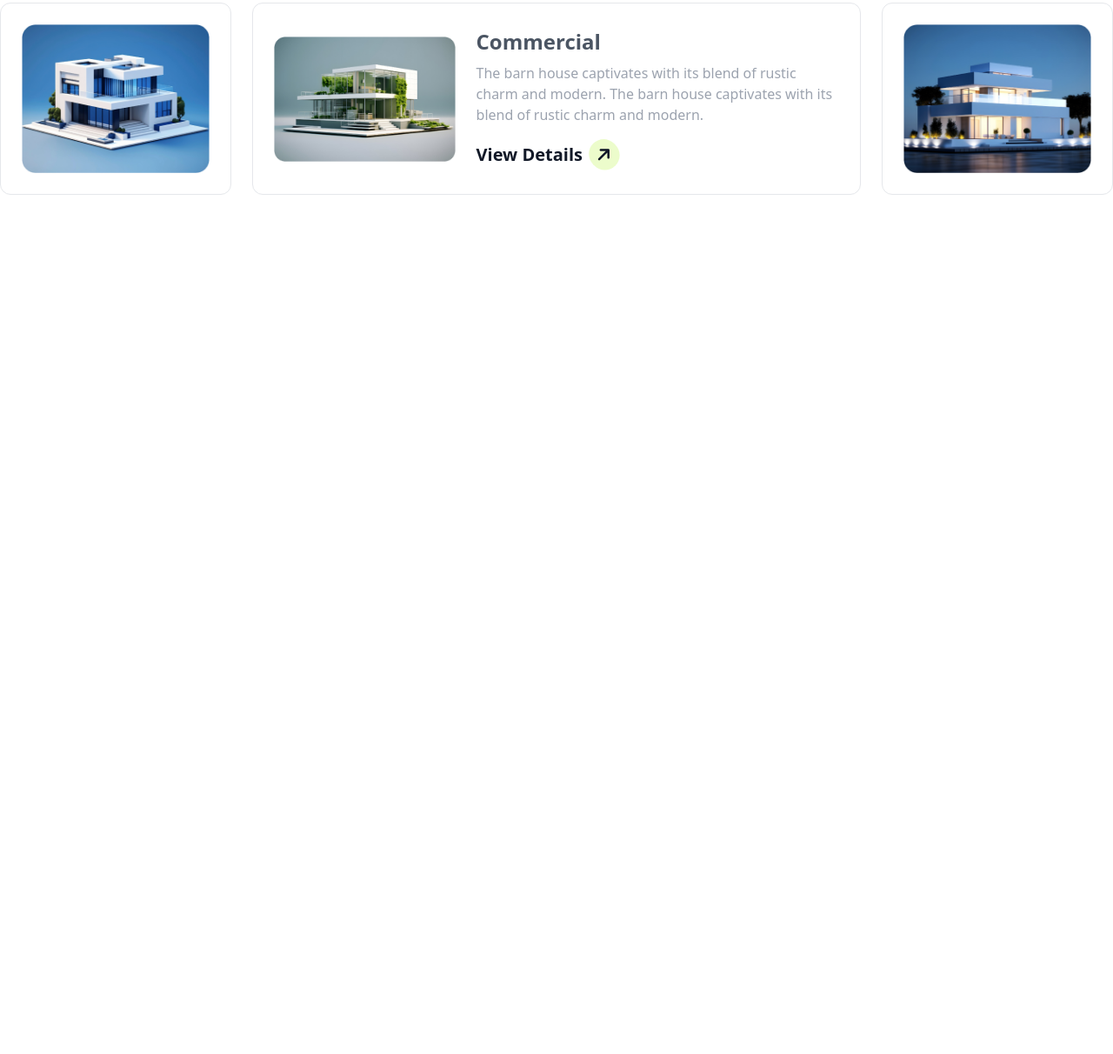
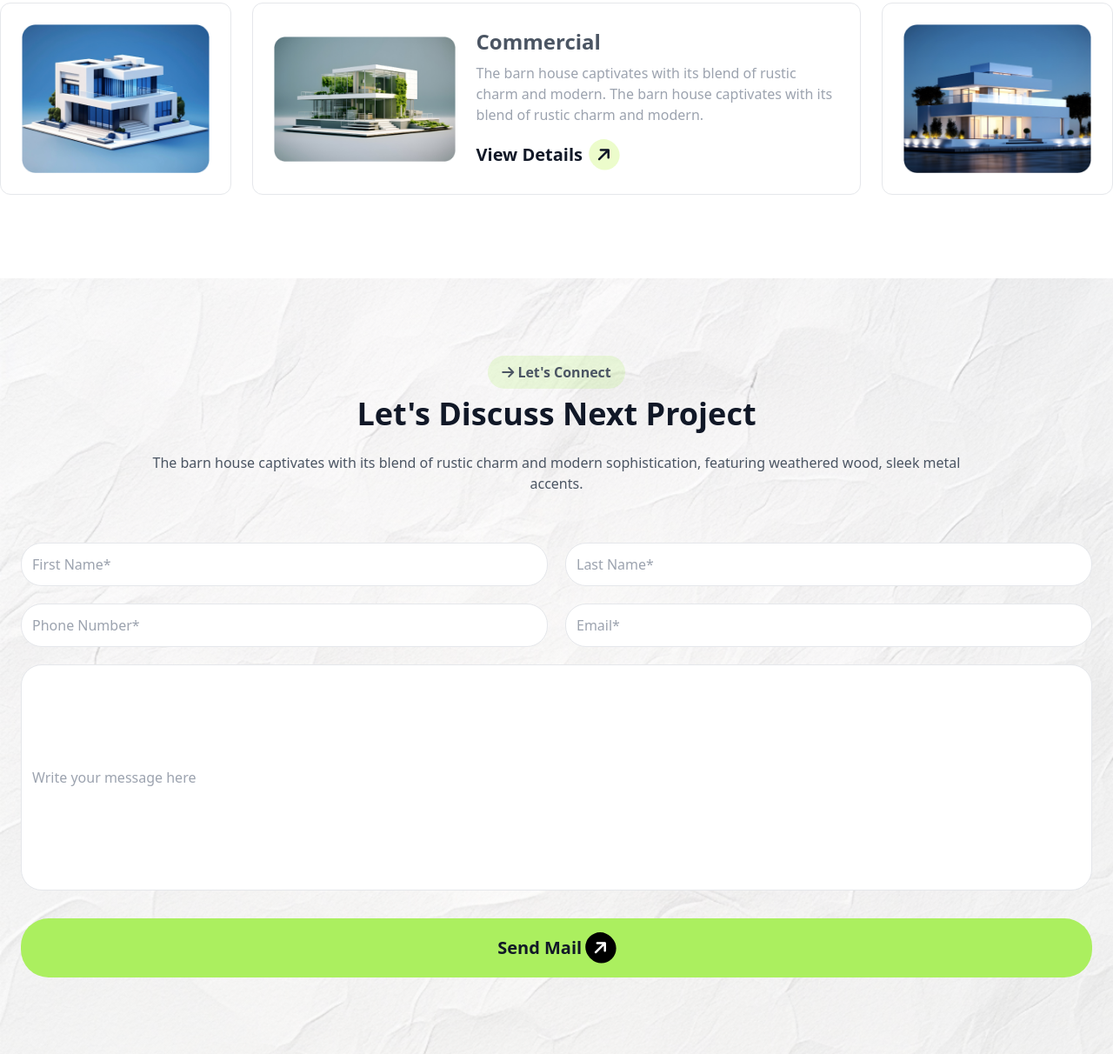
Before and after one commit to Raisul03/Assignment-3, a plain HTML site: page index.html in a window 1280 px wide. Shown: the part 2762-3974 px from the top of the page at 87% size. Before the commit the page ends 3082 px from the top, so only its background shows below. Drawn offline with nearby package versions, Linux system fonts and the light colour scheme.

Commit message:
Let's Connect section done

```diff
--- a/index.html
+++ b/index.html
@@ -175,7 +175,8 @@
         <section class="container mx-auto mb-24">
             <!-- Header section -->
             <div class="mt-24 text-center">
-                <span class="font-bold text-base text-gray-600 bg-lime-100 rounded-[32px] px-4 py-2 inline-flex items-center">
+                <span
+                    class="font-bold text-base text-gray-600 bg-lime-100 rounded-[32px] px-4 py-2 inline-flex items-center">
                     <i class="fa-solid fa-arrow-right mr-2"></i> Explore our Latest works
                 </span>
                 <h2 class="font-bold text-4xl text-gray-900 mt-4 mb-6">Our Latest Portfolio</h2>
@@ -188,12 +189,14 @@
             <!-- Grid section -->
             <div class="grid grid-cols-1 lg:grid-cols-9 gap-6">
                 <!-- First Large Card -->
-                <div class="lg:col-span-6 flex flex-col text-center lg:flex-row border rounded-xl p-6 items-center justify-center space-y-6 lg:space-x-6 lg:space-y-0">
+                <div
+                    class="lg:col-span-6 flex flex-col text-center lg:flex-row border rounded-xl p-6 items-center justify-center space-y-6 lg:space-x-6 lg:space-y-0">
                     <div class="lg:w-1/3 mb-4 lg:mb-0"><img src="assets/img1.png" alt=""></div>
                     <div class="lg:w-2/3 text-left">
                         <h2 class="font-extrabold text-2xl text-gray-600">Commercial</h2>
                         <p class="font-medium text-base text-gray-400 mt-2 mb-4">
-                            The barn house captivates with its blend of rustic charm and modern. The barn house captivates with its blend of rustic charm and modern.
+                            The barn house captivates with its blend of rustic charm and modern. The barn house
+                            captivates with its blend of rustic charm and modern.
                         </p>
                         <button class="font-extrabold text-xl text-gray-900 inline-flex items-center">
                             View Details
@@ -211,12 +214,14 @@
                 </div>
 
                 <!-- Second Large Card -->
-                <div class="lg:col-span-5 flex flex-col text-center lg:flex-row border rounded-xl p-6 items-center justify-center space-y-6 lg:space-x-6 lg:space-y-0">
+                <div
+                    class="lg:col-span-5 flex flex-col text-center lg:flex-row border rounded-xl p-6 items-center justify-center space-y-6 lg:space-x-6 lg:space-y-0">
                     <div class="lg:w-1/3 mb-4 lg:mb-0"><img src="assets/img4.png" alt=""></div>
                     <div class="lg:w-2/3 text-left">
                         <h2 class="font-extrabold text-2xl text-gray-600">Commercial</h2>
                         <p class="font-medium text-base text-gray-400 mt-2 mb-4">
-                            The barn house captivates with its blend of rustic charm and modern. The barn house captivates with its blend of rustic charm and modern.
+                            The barn house captivates with its blend of rustic charm and modern. The barn house
+                            captivates with its blend of rustic charm and modern.
                         </p>
                         <button class="font-extrabold text-xl text-gray-900 inline-flex items-center">
                             View Details
@@ -232,6 +237,35 @@
             </div>
         </section>
 
+        <!-- Let's Connect -->
+        <div class="pt-24 bg-cover bg-center text-center"
+            style="background-image: linear-gradient(rgba(255,255,255,0.5), rgba(255,255,255,0.5)), url('assets/bg.jpg');">
+            <span class="font-bold text-base text-gray-600 bg-btn-primary bg-opacity-20 rounded-[32px] px-4 py-2"><i
+                    class="fa-solid fa-arrow-right"></i> Let's Connect</span>
+            <h2 class="font-bold text-4xl text-gray-900 mt-4 mb-6">Let's Discuss Next Project</h2>
+            <p class="font-medium text-base text-gray-600 mb-8 w-3/4 mx-auto">The barn house captivates with its blend
+                of rustic charm and modern sophistication, featuring weathered
+                wood, sleek metal accents.</p>
+
+            <!-- input section -->
+
+            <div class="max-w-7xl mx-auto p-6">
+                <form class="grid grid-cols-1 grid-rows-6 gap-5 lg:grid-cols-2 ">
+                    <input class="p-3 border rounded-3xl" type="text" placeholder="First Name*">
+                    <input class="p-3 border rounded-3xl" type="text" placeholder="Last Name*">
+                    <input class="p-3 border rounded-3xl" type="text" placeholder="Phone Number*">
+                    <input class="p-3 border rounded-3xl" type="text" placeholder="Email*">
+                    <input class="p-3 border rounded-3xl row-span-4 lg:col-span-2 " type="text"
+                        placeholder="Write your message here">
+                </form>
+                <button type="submit"
+                    class="w-full mt-6 lg:mt-8 font-extrabold text-gray-900 text-xl bg-btn-primary rounded-[32px] py-4 mb-16">Send
+                    Mail
+                    <i class="fa-solid fa-arrow-right -rotate-45 rounded-full p-2 bg-black text-white"></i></button>
+            </div>
+
+        </div>
+
     </main>
 
     <footer></footer>
```
